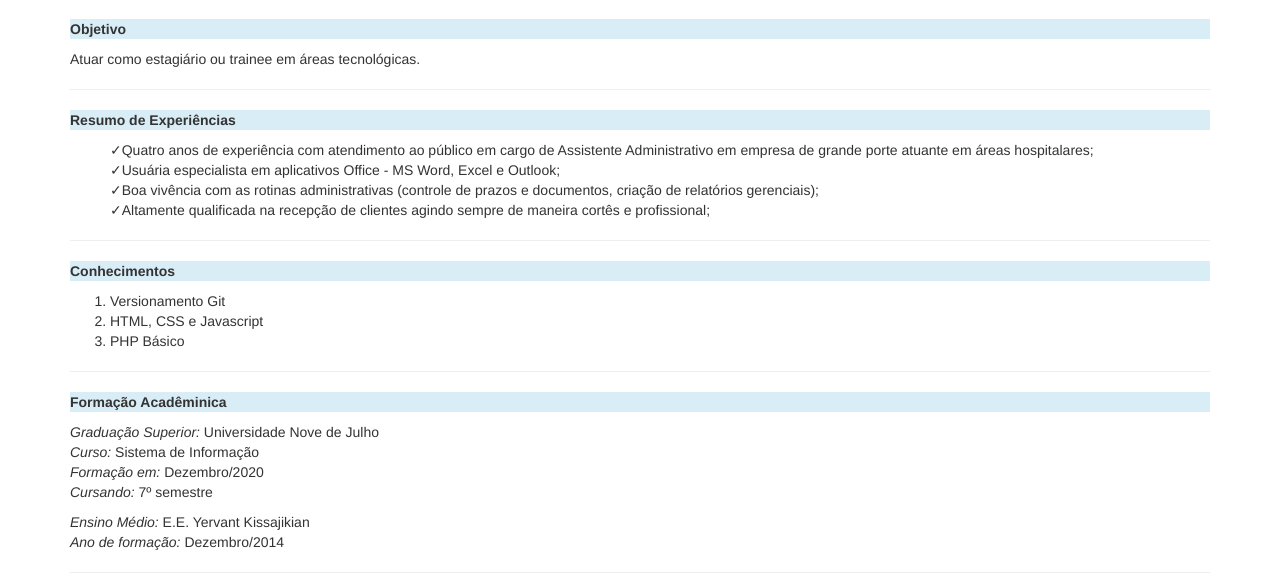
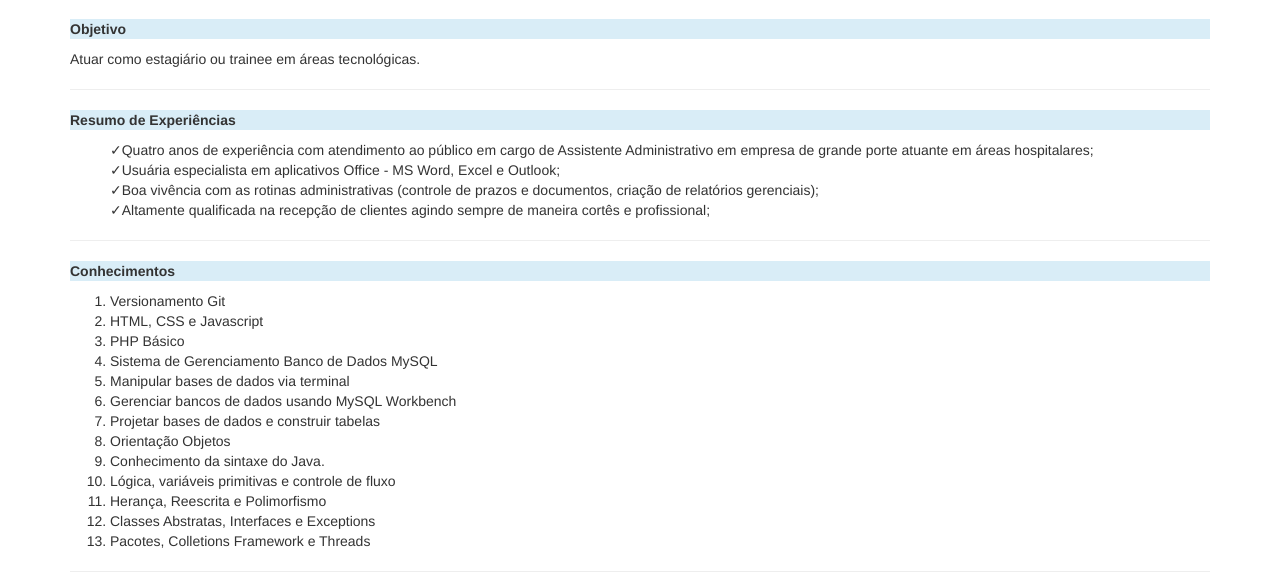
Before and after one commit to gcandidos/curriculo, a plain HTML site: page index.html in a window 1280 px wide. Shown: the part 221-800 px from the top of the page. Drawn offline with nearby package versions, Linux system fonts and the light colour scheme.

Commit message:
terceiro commit

```diff
--- a/index.html
+++ b/index.html
@@ -59,6 +59,16 @@
         <li>Versionamento Git</li>
         <li>HTML, CSS e Javascript</li>
         <li>PHP Básico</li>
+		<li>Sistema de Gerenciamento Banco de Dados MySQL</i>
+		<li>Manipular bases de dados via terminal</li>
+		<li>Gerenciar bancos de dados usando MySQL Workbench</li>
+		<li>Projetar bases de dados e construir tabelas</li>
+		<li>Orientação  Objetos</li>
+		<li>Conhecimento da sintaxe do Java.</li>
+		<li>Lógica, variáveis primitivas e controle de fluxo</li>
+		<li>Herança, Reescrita e Polimorfismo</li>
+		<li>Classes Abstratas, Interfaces e Exceptions</li>
+		<li>Pacotes, Colletions Framework e Threads</li>
         </ol>
 
 	<hr width=100% noshade>
@@ -129,6 +139,10 @@
 		<i>Instituição de ensino:</i> Udemy <br>
 		<i>Curso:</i> Java e Orientação a Objetos<br>
 		<i>Duração:</i> 01/09/2020 - 15/09/2020<br>
+		<p></p>
+		<i>Instituição de ensino:</i> Udemy <br>
+		<i>Curso:</i> Banco de Dados MYSQL<br>
+		<i>Duração:</i> 01/10/2020 - 01/10/2020<br>
 
 		<hr width=100% noshade>
 </body>
```
